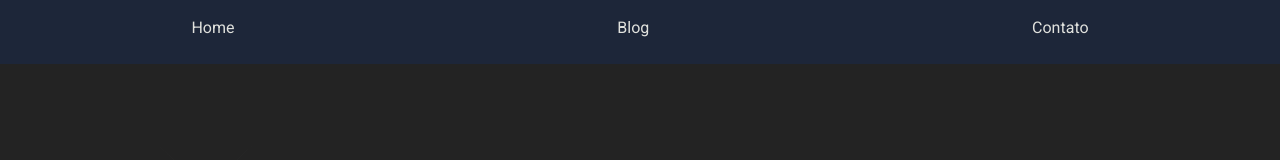
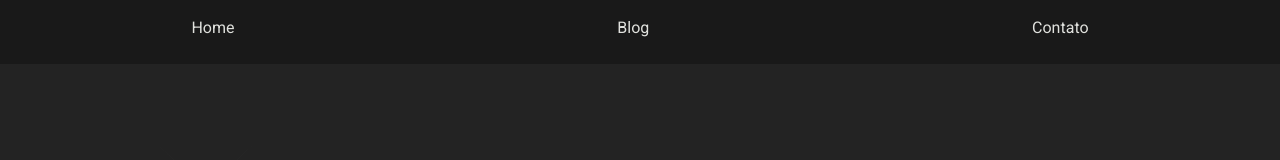
Before and after one commit to alexdev613/new-portfolio, a React (Vite) app: page / in a window 1280 px wide. Shown: the top 160 px of the page. Built offline with nearby package versions, Linux system fonts and the light colour scheme.

Commit message:
style: mudança da cor de background do Header

```diff
--- a/src/components/header/index.tsx
+++ b/src/components/header/index.tsx
@@ -3,7 +3,7 @@ import { Link } from 'react-router-dom';
 export function Header() {
   return (
     <div>
-      <header className='bg-beltColor h-16 '>
+      <header className='bg-black/90 h-16 '>
         <nav className='flex justify-around font-medium text-tertiary w-full max-w-screen-xl mx-auto pt-4 shadow-black'>
           <Link
             to="/"
```
